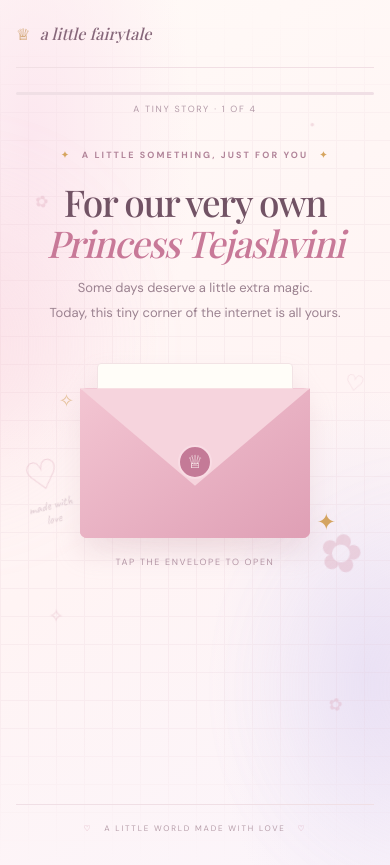
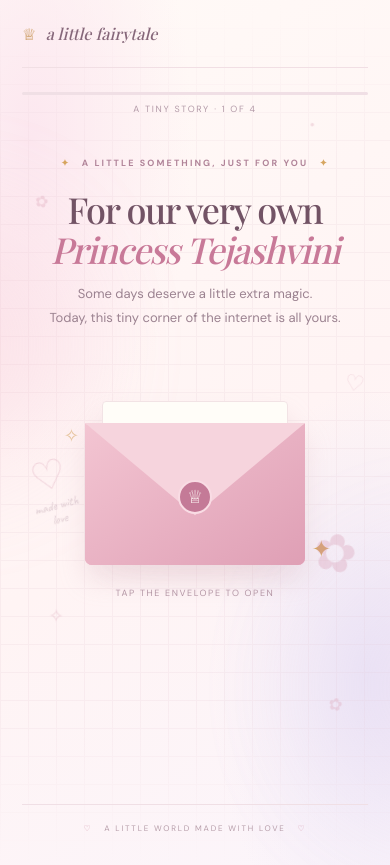
Before and after one commit to akashakkii01/tejashvini-fairytale, a Next.js app: page / in a window 390 px wide. Built offline with nearby package versions, Linux system fonts and the light colour scheme; a web font is replaced by a local one.

Commit message:
Improve mobile envelope spacing and sizing

```diff
--- a/app/globals.css
+++ b/app/globals.css
@@ -18,10 +18,10 @@ button{font:inherit}
 .eyebrow{font-size:9px;letter-spacing:2.1px;text-transform:uppercase;color:#b18499;font-weight:700}.tiny-star{color:#d6a55f;margin:0 7px}
 h1,h2{font-family:'Playfair Display',serif;font-weight:500;color:#725365}
 .opening h1{font-size:clamp(36px,8vw,60px);line-height:1.12;margin:20px 0 12px;letter-spacing:-1.3px}.opening h1 em,.section-title em{color:#c87998;font-weight:500}
-.intro-copy,.section-copy{font-size:13px;line-height:1.9;color:#9b8290;margin:0}
-.envelope-scene{position:relative;width:260px;height:210px;margin:33px auto 13px;display:grid;place-items:center}
+.intro-copy,.section-copy{font-size:13px;line-height:1.9;color:#9b8290;margin:0;max-width:340px}
+.envelope-scene{position:relative;width:min(300px,100%);height:220px;margin:54px auto 18px;display:grid;place-items:center}
 .envelope-shadow{position:absolute;width:190px;height:28px;background:#cda8b7;opacity:.18;filter:blur(14px);bottom:24px;border-radius:50%}
-.envelope{position:relative;border:0;background:transparent;width:230px;height:150px;cursor:pointer;filter:drop-shadow(0 15px 13px #c99eaf38);transition:transform .3s}
+.envelope{position:relative;border:0;background:transparent;width:min(230px,82vw);height:150px;cursor:pointer;filter:drop-shadow(0 15px 13px #c99eaf38);transition:transform .3s}
 .envelope:hover{transform:translateY(-5px) rotate(-1deg)}.envelope-back{position:absolute;inset:0;background:#e8a9be;border-radius:7px}
 .letter-peek{position:absolute;left:17px;right:17px;top:-25px;height:125px;background:#fffdf8;border:1px solid #f2e3e5;border-radius:4px;display:flex;flex-direction:column;justify-content:center;align-items:center;color:#bc7895;font-family:'Caveat';font-size:22px;transition:transform .8s cubic-bezier(.2,.8,.2,1)}
 .letter-peek b{font-size:24px;font-weight:500;color:#d28da8}
@@ -68,5 +68,5 @@ h1,h2{font-family:'Playfair Display',serif;font-weight:500;color:#725365}
 .floating-petals{position:absolute;inset:0;pointer-events:none;overflow:hidden;color:#dba4b7}.floating-petals i{position:absolute;font-style:normal;opacity:.35;animation:drift 11s ease-in-out infinite}.floating-petals i:nth-child(1){top:24%;left:7%;font-size:16px}.floating-petals i:nth-child(2){top:44%;right:8%;font-size:22px;animation-delay:2s}.floating-petals i:nth-child(3){top:70%;left:12%;font-size:19px;animation-delay:4s}.floating-petals i:nth-child(4){top:82%;right:14%;font-size:17px;animation-delay:1s}.floating-petals i:nth-child(5){top:13%;right:20%;font-size:30px;animation-delay:3s}
 @keyframes rise{from{opacity:0;transform:translateY(13px)}to{opacity:1;transform:translateY(0)}}@keyframes pop{0%{opacity:0;transform:scale(.88) translateY(8px)}100%{opacity:1;transform:scale(1) translateY(0)}}@keyframes twinkle{0%,100%{opacity:.45;transform:scale(.85)}50%{opacity:1;transform:scale(1.18)}}@keyframes drift{0%,100%{transform:translate3d(0,0,0) rotate(0)}50%{transform:translate3d(8px,-17px,0) rotate(13deg)}}
 @media(min-width:700px){.chapter{padding-top:48px}.opening{padding-top:55px}.envelope-scene{margin-top:42px}.side-doodle{font-size:54px}.letter-card{padding:42px 42px 28px}.garden-card{height:300px}.garden-sky{height:180px}.garden-bed{inset:88px 25px 24px}.flower-plant{height:190px}.flower-stem{height:90px}.plant-0 .flower-stem{height:68px}.plant-1 .flower-stem{height:102px}.plant-2 .flower-stem{height:84px}.plant-3 .flower-stem{height:112px}.plant-4 .flower-stem{height:76px}}
-@media(max-width:390px){.fairytale{padding-left:16px;padding-right:16px}.chapter{padding-top:34px}.opening h1{font-size:37px}.side-doodle{opacity:.35}.letter-card{padding:31px 19px 22px}.garden-card{height:245px}.garden-bed{inset:66px 5px 20px}.flower-head{font-size:23px}.flower-plant.bloomed .flower-head{font-size:27px}.flower-name{font-size:7px}}
+@media(max-width:600px){.opening .intro-copy{max-width:310px;padding:0 8px}.opening .envelope-scene{margin-top:58px;height:210px}.opening .envelope{width:min(220px,78vw);height:142px}.opening .letter-peek{height:112px;top:-22px}.opening .envelope-hint{bottom:0}.opening .primary-button{margin-top:30px}.opening .side-doodle{opacity:.32}}\n@media(max-width:390px){.fairytale{padding-left:16px;padding-right:16px}.chapter{padding-top:34px}.opening h1{font-size:37px}.side-doodle{opacity:.35}.letter-card{padding:31px 19px 22px}.garden-card{height:245px}.garden-bed{inset:66px 5px 20px}.flower-head{font-size:23px}.flower-plant.bloomed .flower-head{font-size:27px}.flower-name{font-size:7px}}
 @media(prefers-reduced-motion:reduce){*,*:before,*:after{animation-duration:.01ms!important;animation-iteration-count:1!important;scroll-behavior:auto!important;transition-duration:.01ms!important}}
```
